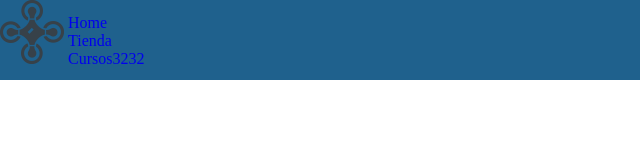
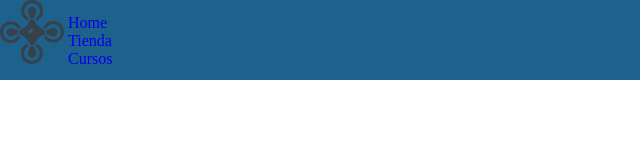
Before and after one commit to ramonaguirre/FPVMono, a website: page index.html in a window 1280 px wide. Shown: the full height of the page, 0-640 px from the left. Drawn offline with Linux system fonts and the light colour scheme.

Commit message:
Aprendiendo a manejarme entre equipos con commits

```diff
--- a/index.html
+++ b/index.html
@@ -19,7 +19,7 @@
                     <li>Tienda</li>
                 </a>
                 <a href="#">
-                    <li>Cursos3232</li>
+                    <li>Cursos</li>
                 </a>
             </ul>
         </nav>
```
